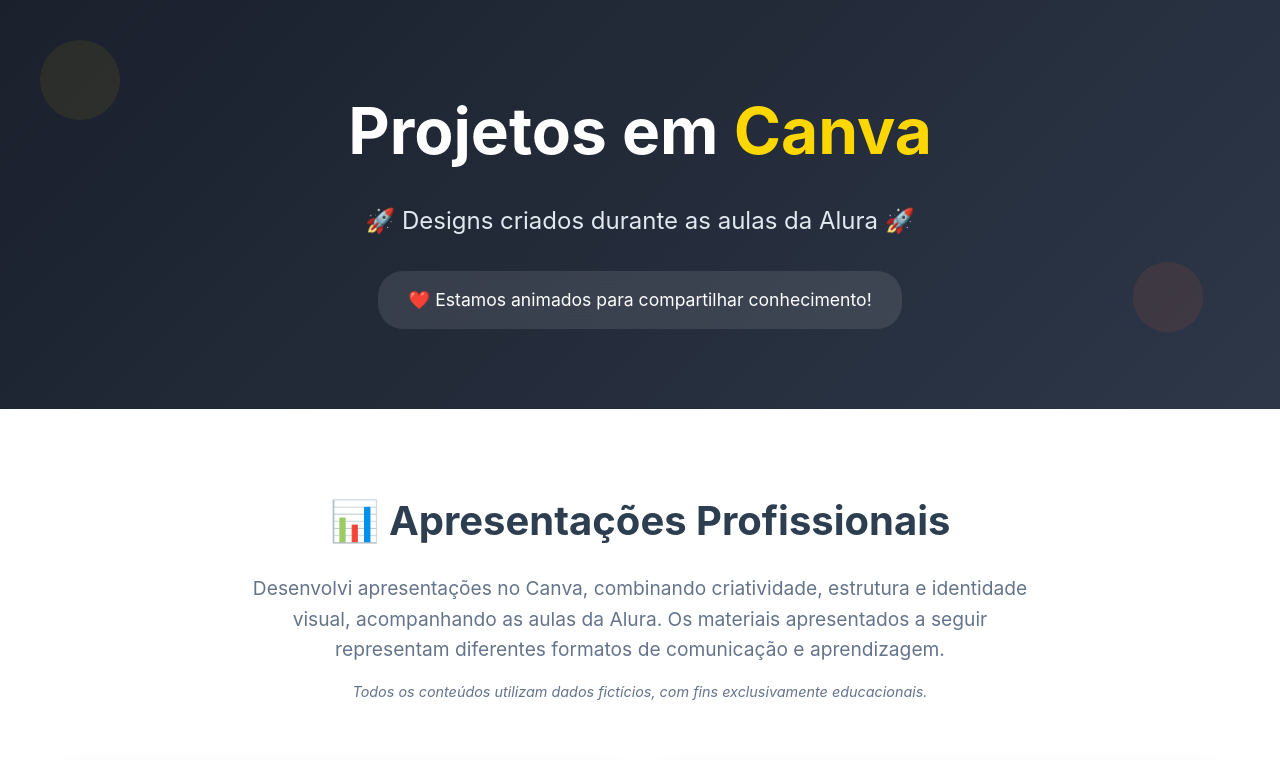
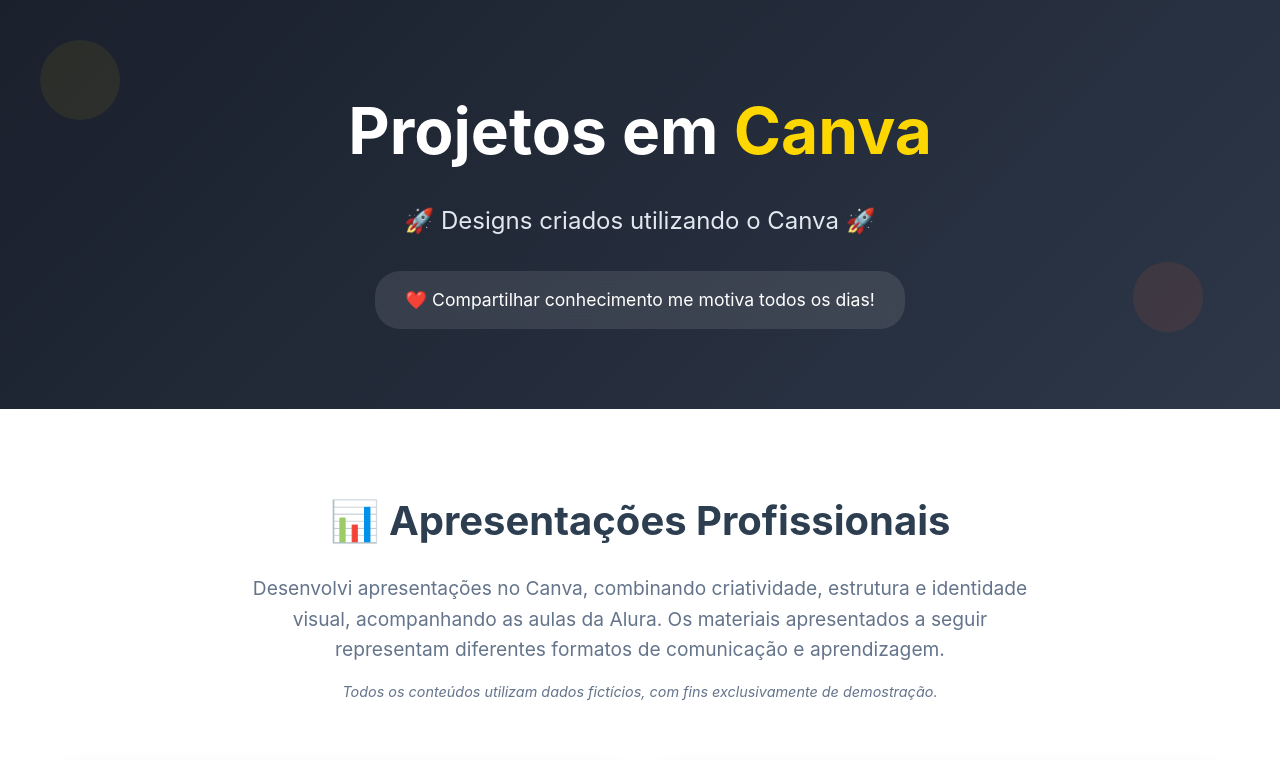
Before and after one commit to Levyherc/levy-herculano, a plain HTML site: page demo/canva/index.html in a window 1280 px wide. Shown: the top 760 px of the page. Drawn offline with Linux system fonts and the light colour scheme.

Commit message:
ajuste-descrição

```diff
--- a/demo/canva/index.html
+++ b/demo/canva/index.html
@@ -14,10 +14,10 @@
             <div class="hero-content">
                 <h1>Projetos em <span class="highlight">Canva</span></h1>
                 <p class="hero-subtitle">
-                    🚀 Designs criados durante as aulas da Alura 🚀
+                    🚀 Designs criados utilizando o Canva 🚀
                 </p>
                 <div class="hero-badge">
-                    ❤️ Estamos animados para compartilhar conhecimento!
+                    ❤️ Compartilhar conhecimento me motiva todos os dias!
                 </div>
             </div>
         </div>
@@ -34,7 +34,7 @@
                     formatos de comunicação e aprendizagem.
                 </p>
                 <p class="disclaimer">
-                    <em>Todos os conteúdos utilizam dados fictícios, com fins exclusivamente educacionais.</em>
+                    <em>Todos os conteúdos utilizam dados fictícios, com fins exclusivamente de demostração.</em>
                 </p>
             </div>
 
@@ -158,7 +158,7 @@
     <footer class="footer">
         <div class="container">
             <p>&copy; 2025 <span class="highlight">Levy Herculano</span></p>
-            <p class="footer-subtitle">Projetos desenvolvidos durante o curso da Alura</p>
+            <p class="footer-subtitle">Projetos desenvolvidos utilizando o Canva</p>
         </div>
     </footer>
 
```
